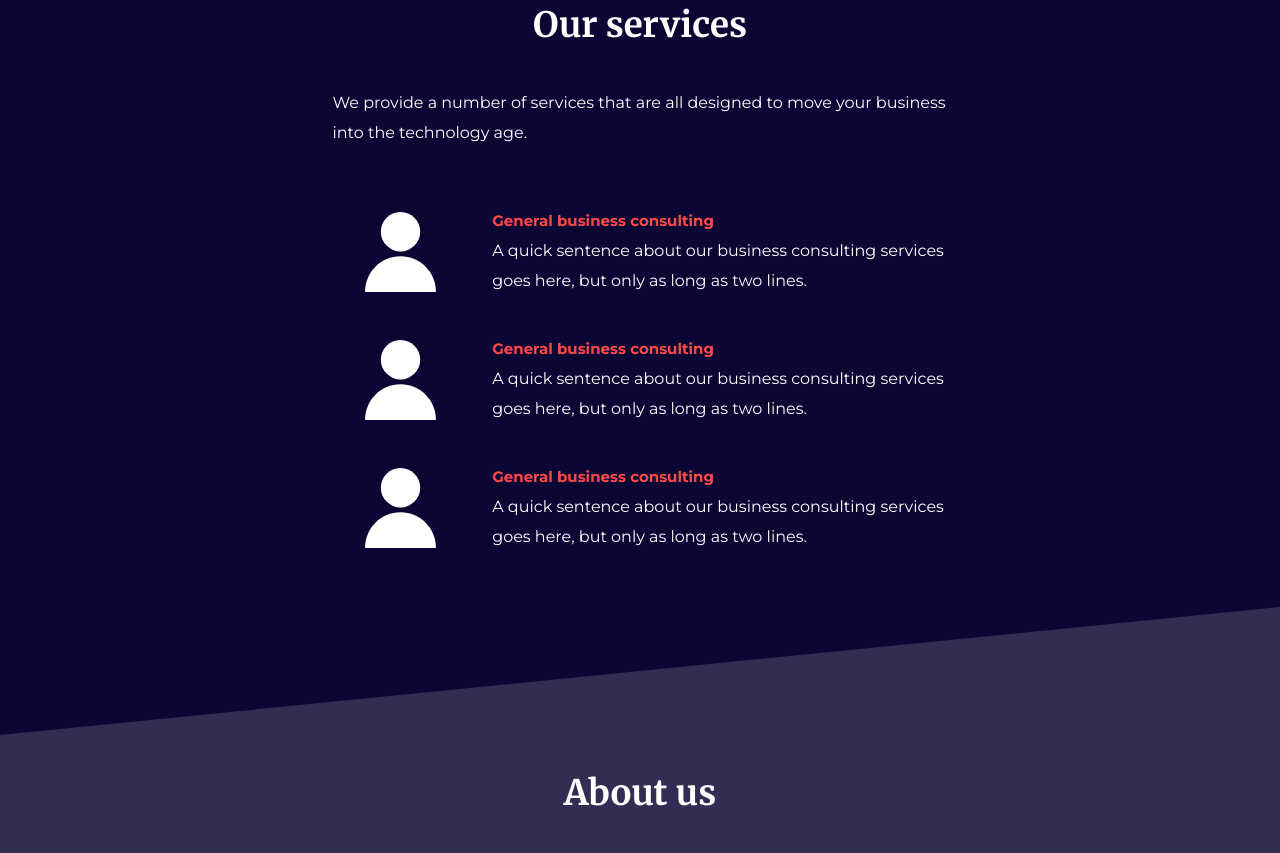
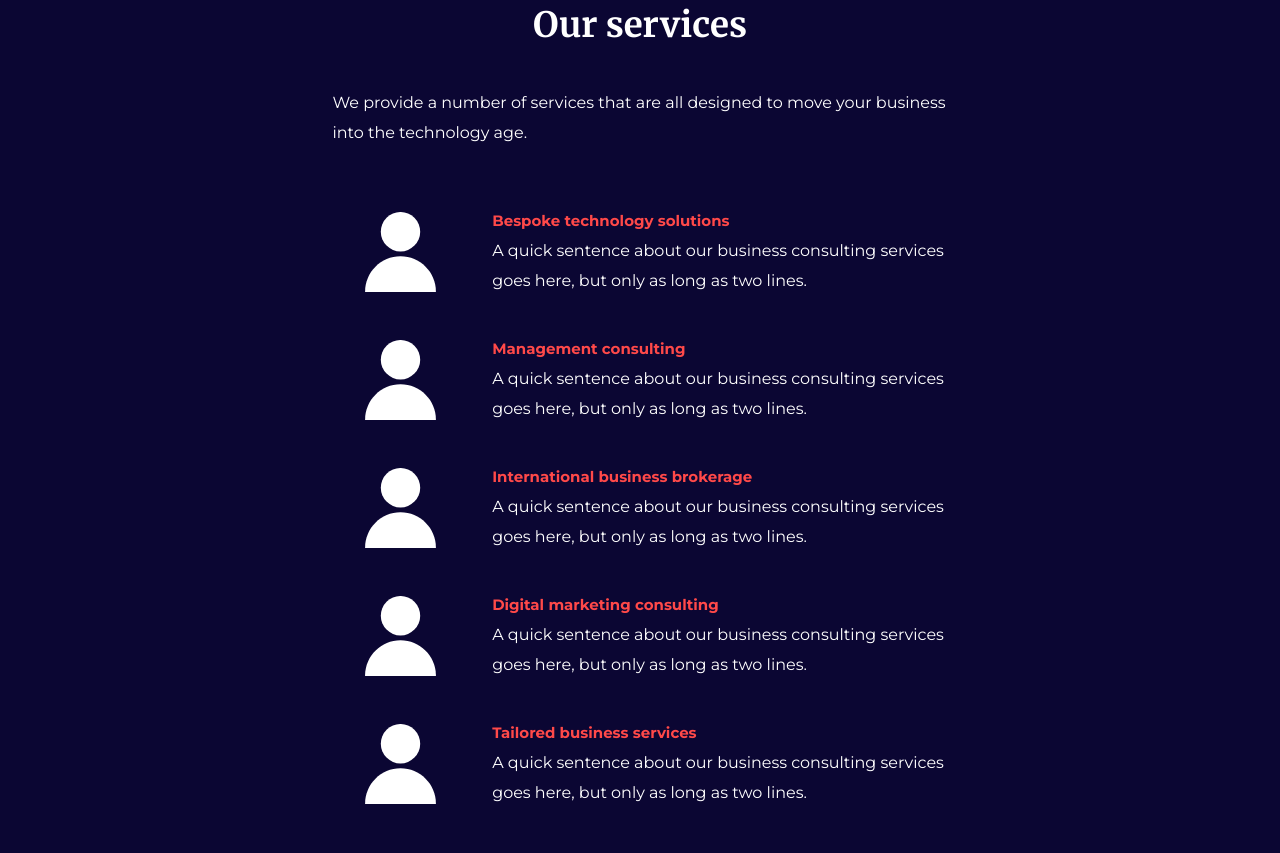
Before and after one commit to Glanect/glanect-website, a plain HTML site: page index.html in a window 1280 px wide. Shown: the part 597-1450 px from the top of the page. Drawn offline with Linux system fonts and the light colour scheme.

Commit message:
Add pattern & correct services

```diff
--- a/assets/css/global.css
+++ b/assets/css/global.css
@@ -453,6 +453,20 @@ html {
   background-color: var(--color-glanect-orange);
 }
 
+.site-section__background-pattern {
+  position: absolute;
+  left: 50%;
+  top: 50%;
+  width: 120%;
+  height: 120%;
+  opacity: 0.15;
+  transform: rotate(5.7deg) translate(-50%, -50%);
+  background-image: url('../images/design/background-pattern.png');
+  background-repeat: repeat;
+  background-position: 50% 50%;
+  background-size: 125px 125px;
+}
+
 .site-section__background--mid-blue {
   background-color: var(--color-glanect-mid-blue);
 }
@@ -700,6 +714,7 @@ html {
   color: var(--color-glanect-white);
   border: 0;
   background-color: var(--color-glanect-mid-blue);
+  vertical-align: top;
 }
 
 .form-submitted .contact-form__message:invalid {
--- a/index.html
+++ b/index.html
@@ -190,7 +190,9 @@
         <section class="section-intro">
           <div
             class="site-section__background site-section__background--orange site-section__background--bottom-down"
-          ></div>
+          >
+            <div class="site-section__background-pattern"></div>
+          </div>
           <div class="section-intro__content-wrapper">
             <h2 class="section-intro__title">
               Business consulting<br />with technology solutions
@@ -216,7 +218,9 @@
                 />
               </div>
               <div class="service-item__copy-wrapper">
-                <h2 class="service-item__title">General business consulting</h2>
+                <h2 class="service-item__title">
+                  Bespoke technology solutions
+                </h2>
                 <p class="service-item__description">
                   A quick sentence about our business consulting services goes
                   here, but only as long as two lines.
@@ -234,7 +238,7 @@
                 />
               </div>
               <div class="service-item__copy-wrapper">
-                <h2 class="service-item__title">General business consulting</h2>
+                <h2 class="service-item__title">Management consulting</h2>
                 <p class="service-item__description">
                   A quick sentence about our business consulting services goes
                   here, but only as long as two lines.
@@ -252,7 +256,47 @@
                 />
               </div>
               <div class="service-item__copy-wrapper">
-                <h2 class="service-item__title">General business consulting</h2>
+                <h2 class="service-item__title">
+                  International business brokerage
+                </h2>
+                <p class="service-item__description">
+                  A quick sentence about our business consulting services goes
+                  here, but only as long as two lines.
+                </p>
+              </div>
+            </article>
+            <article class="service-item">
+              <div class="service-item__image-wrapper">
+                <img
+                  src="./assets/images/temp-icon.svg"
+                  alt="General business consulting icon"
+                  width="71"
+                  height="80"
+                  class="service-item__image"
+                />
+              </div>
+              <div class="service-item__copy-wrapper">
+                <h2 class="service-item__title">
+                  Digital marketing consulting
+                </h2>
+                <p class="service-item__description">
+                  A quick sentence about our business consulting services goes
+                  here, but only as long as two lines.
+                </p>
+              </div>
+            </article>
+            <article class="service-item">
+              <div class="service-item__image-wrapper">
+                <img
+                  src="./assets/images/temp-icon.svg"
+                  alt="General business consulting icon"
+                  width="71"
+                  height="80"
+                  class="service-item__image"
+                />
+              </div>
+              <div class="service-item__copy-wrapper">
+                <h2 class="service-item__title">Tailored business services</h2>
                 <p class="service-item__description">
                   A quick sentence about our business consulting services goes
                   here, but only as long as two lines.
```
Also changed, not shown: assets/images/design/background-pattern.png (added).
